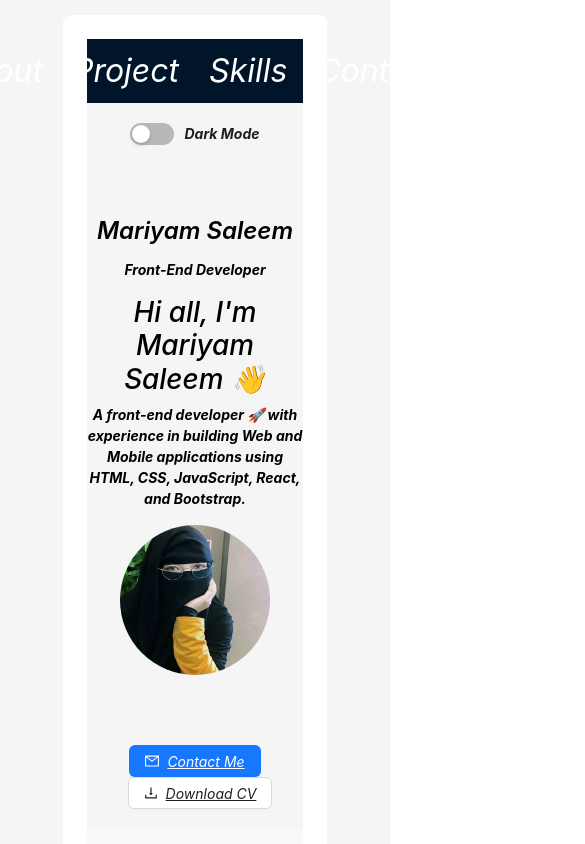
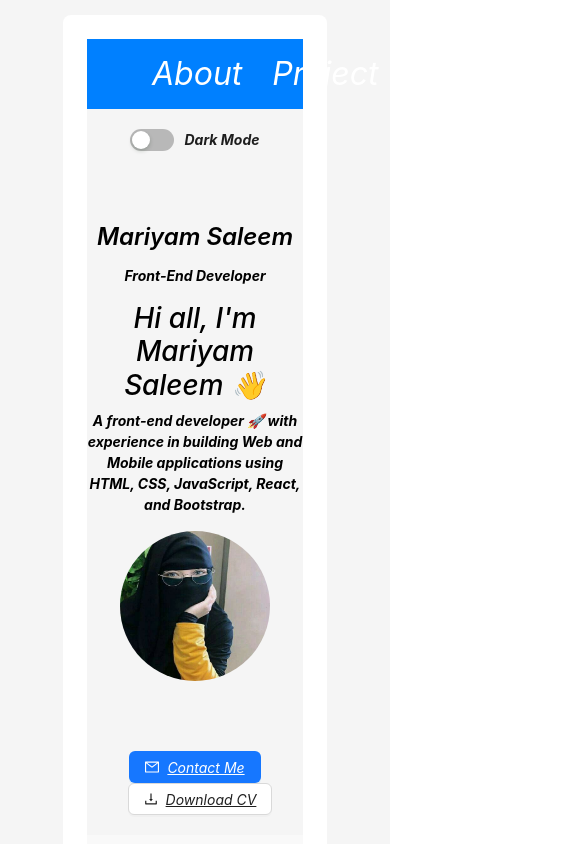
Before and after one commit to mariyamsaleem32/Portfolio, a React (Create React App) app: page / in a window 390 px wide. Shown: the top 844 px of the page, 585 px wide, since content can reach past the window. Built offline with nearby package versions, Linux system fonts and the light colour scheme.

Commit message:
added nav-bar

```diff
--- a/src/App.css
+++ b/src/App.css
@@ -56,6 +56,18 @@ header .header-content .ant-row {
 
 /* Media Queries */
 @media screen and (max-width: 768px) {
+  .header{
+  position:sticky;
+  top: 0;
+  z-index: 1;
+  width: 100%;
+  height: 70px;
+  display: flex;
+  align-items: center;
+  justify-content: flex-start;
+  background-color: #1d242b;
+
+}
   header .header-content .ant-row {
     flex-direction: column;
     text-align: center;
@@ -69,3 +81,30 @@ header .header-content .ant-row {
     padding: 10px;
   }
 }
+
+@media screen and (max-width: 698px) {
+  .header{
+  position:sticky;
+  top: 0;
+  z-index: 1;
+  width: 100%;
+  height: 70px;
+  display: flex;
+  align-items: center;
+  justify-content: flex-start;
+  background-color: #0080ff;
+
+}
+  header .header-content .ant-row {
+    flex-direction: column;
+    text-align: center;
+  }
+
+  header .header-content .ant-col {
+    text-align: center;
+  }
+
+  .skills-container {
+    padding: 10px;
+  }
+}
--- a/src/App.jsx
+++ b/src/App.jsx
@@ -1,10 +1,9 @@
-import AppLayout from './components/layout';
-import Dashboard from './components/dashboard';
+import Index from './components/index';
 
 const App = () =>{
   return (
     <>
-   <AppLayout><Dashboard/></AppLayout>
+    <Index/>
     </>
   );
 }
--- /dev/null
+++ b/src/components/index.jsx
@@ -0,0 +1,14 @@
+import React from 'react';
+import AppLayout from './layout';
+import Dashboard from './dashboard';
+// import navApp from './navLayout';
+
+const Index = () => {
+    return (
+        <div>
+<AppLayout><Dashboard/></AppLayout>
+        </div>
+    );
+}
+
+export default Index;
--- /dev/null
+++ b/src/components/navLayout.jsx
@@ -0,0 +1,82 @@
+import React, {useState } from 'react';
+import {
+  MenuFoldOutlined,
+  MenuUnfoldOutlined,
+  UploadOutlined,
+  UserOutlined,
+  VideoCameraOutlined,
+} from '@ant-design/icons';
+import { Button, Layout, Menu, theme } from 'antd';
+const { Header, Sider, Content } = Layout;
+
+const navApp = ({children}) => {
+  const [collapsed, setCollapsed] = useState(false);
+  const {
+    token: { colorBgContainer, borderRadiusLG },
+  } = theme.useToken();
+
+  return (
+    <Layout>
+      <Sider trigger={null} collapsible collapsed={collapsed}>
+        <Menu
+          theme="dark"
+          mode="inline"
+          defaultSelectedKeys={['1']}
+          items={[
+            {
+              key: '1',
+              icon: <UserOutlined />,
+              label: 'About',
+            },
+            {
+              key: '2',
+              icon: <VideoCameraOutlined />,
+              label: 'Project',
+            },
+            {
+                key: '3',
+                icon: <UploadOutlined />,
+                label: 'Skills',
+              },
+              {
+                key: '4',
+                icon: <UploadOutlined />,
+                label: 'Contact',
+              },
+          ]}
+        />
+      </Sider>
+      <Layout>
+        <Header
+          style={{
+            padding: 0,
+            background: colorBgContainer,
+          }}
+        >
+          <Button
+            type="text"
+            icon={collapsed ? <MenuUnfoldOutlined /> : <MenuFoldOutlined />}
+            onClick={() => setCollapsed(!collapsed)}
+            style={{
+              fontSize: '16px',
+              width: 64,
+              height: 64,
+            }}
+          />
+        </Header>
+        <Content
+          style={{
+            margin: '24px 16px',
+            padding: 24,
+            minHeight: 280,
+            background: colorBgContainer,
+            borderRadius: borderRadiusLG,
+          }}
+        >
+        {children}
+        </Content>
+      </Layout>
+    </Layout>
+  );
+};
+export default navApp;
```
